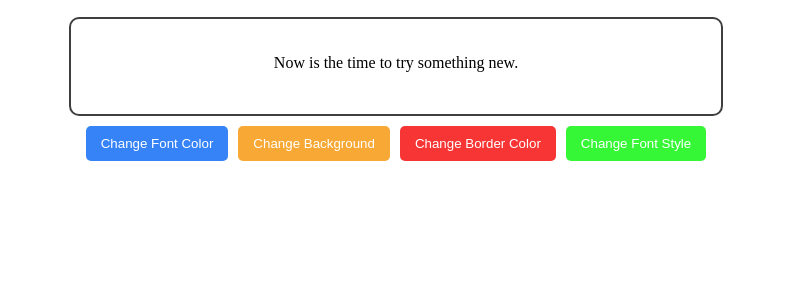
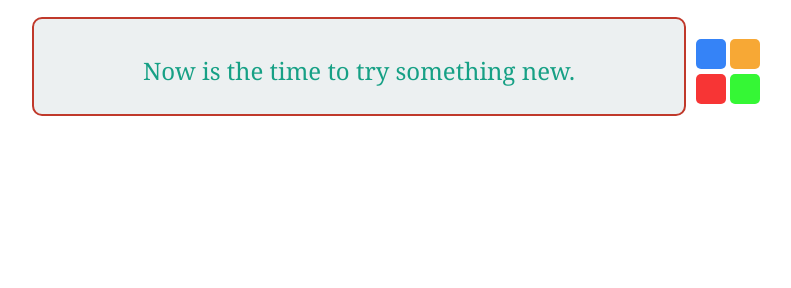
Before and after one commit to Shahriar1638/DOM_Assignment_2, a plain HTML site: page index.html in a window 1280 px wide. Shown: the part 167-455 px from the top of the page, without its empty margins (244-1035 px from the left). Drawn offline with Linux system fonts and the light colour scheme.

Commit message:
bugg fix : )

```diff
--- a/index.html
+++ b/index.html
@@ -11,13 +11,17 @@
   <main>
     <section class="objective1">
       <h2 class="objective1-header">Objective 1: Fortune Generator</h2>
-      <div id="fortune-container">
+      <div class="fortune-container">
         <div id="fortune-box">Your fortune will appear here.</div>
         <div class="buttons-container">
-          <button id="font-color-btn" class="btn1">Change Font Color</button>
-          <button id="bg-color-btn" class="btn2">Change Background</button>
-          <button id="border-color-btn" class="btn3">Change Border Color</button>
-          <button id="font-style-btn" class="btn4">Change Font Style</button>
+          <div>
+            <button id="font-color-btn" class="btn1" aria-label="Color"></button>
+            <button id="bg-color-btn" class="btn2" aria-label="Color"></button>
+          </div>
+          <div>
+            <button id="border-color-btn" class="btn3" aria-label="Color"></button>
+            <button id="font-style-btn" class="btn4" aria-label="Color"></button>
+          </div>
         </div>
       </div>
     </section>
--- a/style.css
+++ b/style.css
@@ -45,11 +45,20 @@ main {
     padding-top: 35px;
     text-align: center;
 }
-.buttons-container, .stopwatch-controls {
+
+.fortune-container {
     display: flex;
+    flex-direction: row;
+    align-items: center;
+    margin-top: 20px;
     gap: 10px;
-    justify-content: center;
-    flex-wrap: wrap;
+}
+
+.buttons-container {
+    display: flex;
+    flex-direction: column;
+    align-items: center;
+    gap: 5px;
 }
 button {
     padding: 10px 15px;
@@ -58,6 +67,7 @@ button {
     border-radius: 5px;
     transition: transform .3s ease;
 }
+
 .btn1, #start-btn, #add-btn {
     background-color: #3583f7;
     color: white;
@@ -74,6 +84,11 @@ button {
     background-color: #35f735;
     color: white;
 }
+.btn1, .btn2, .btn3, .btn4 {
+    width:20px;
+    height:30px;
+}
+
 button:hover {
     background-color: #555;
     transform: scale(1.1);
@@ -95,6 +110,7 @@ button:active {
     }
 }
 
+/* ---------------------> Stopwatch <--------------------------- */
 
 #stopwatch-display {
   width: 200px;
@@ -112,6 +128,12 @@ button:active {
   box-shadow: 0 0 10px rgba(0,0,0,0.2);
 }
 
+.stopwatch-controls {
+    display: flex;
+    gap: 10px;
+    justify-content: center;
+    flex-wrap: wrap;
+}
 
 /* --------------------> To do List <--------------------------- */
  .input-field{
--- a/task1.js
+++ b/task1.js
@@ -18,23 +18,39 @@ function pickRandomIndex(arr) {
 window.addEventListener('DOMContentLoaded', () => {
     const box = document.getElementById('fortune-box');
     box.textContent = pickRandomIndex(fortunes);
+    document.getElementById('font-color-btn').click();
+    document.getElementById('bg-color-btn').click();
+    document.getElementById('border-color-btn').click();
+    document.getElementById('font-style-btn').click();
 });
 
 document.getElementById('font-color-btn').addEventListener('click', () => {
     const colors = ['#e74c3c', '#2c3e50', '#16a085', '#8e44ad', '#d35400'];
     document.getElementById('fortune-box').style.color = pickRandomIndex(colors);
+    document.getElementById('font-color-btn').click();
+    document.getElementById('bg-color-btn').click();
+    document.getElementById('border-color-btn').click();
+    document.getElementById('font-style-btn').click();
 });
 
 
 document.getElementById('bg-color-btn').addEventListener('click', () => {
     const colors = ['#ecf0f1', '#f9e79f', '#aed6f1', '#f5b7b1', '#d5f5e3'];
     document.getElementById('fortune-box').style.backgroundColor = pickRandomIndex(colors);
+    document.getElementById('font-color-btn').click();
+    document.getElementById('bg-color-btn').click();
+    document.getElementById('border-color-btn').click();
+    document.getElementById('font-style-btn').click();
 });
 
 
 document.getElementById('border-color-btn').addEventListener('click', () => {
     const colors = ['#c0392b', '#2980b9', '#27ae60', '#7d3c98', '#f1c40f'];
     document.getElementById('fortune-box').style.borderColor = pickRandomIndex(colors);
+    document.getElementById('font-color-btn').click();
+    document.getElementById('bg-color-btn').click();
+    document.getElementById('border-color-btn').click();
+    document.getElementById('font-style-btn').click();
 });
 
 document.getElementById('font-style-btn').addEventListener('click', () => {
@@ -43,4 +59,8 @@ document.getElementById('font-style-btn').addEventListener('click', () => {
     const box = document.getElementById('fortune-box');
     box.style.fontFamily = pickRandomIndex(fonts);
     box.style.fontSize = pickRandomIndex(sizes);
+    document.getElementById('font-color-btn').click();
+    document.getElementById('bg-color-btn').click();
+    document.getElementById('border-color-btn').click();
+    document.getElementById('font-style-btn').click();
 });
```
